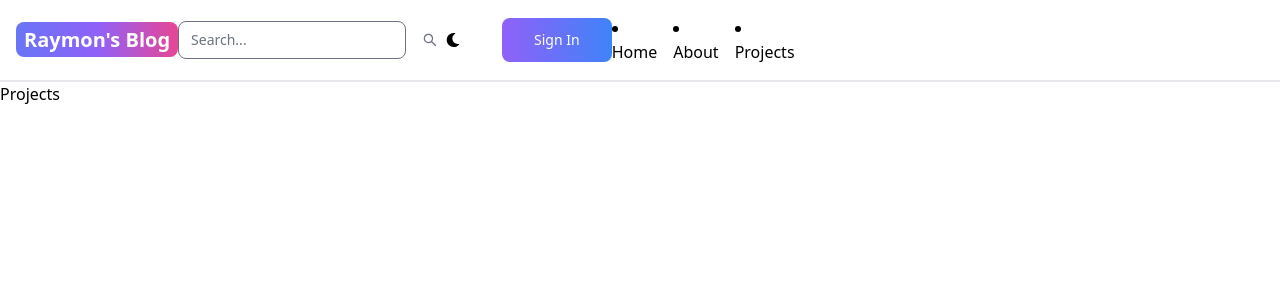
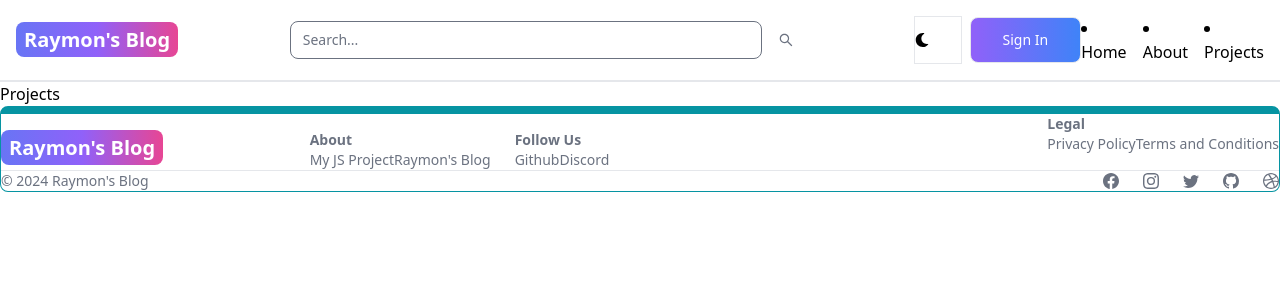
Before and after one commit to raymonsadhra/merg-blog, a React (Vite) app in the folder client/: page /projects in a window 1280 px wide. Shown: the top 300 px of the page. Built offline with nearby package versions, Linux system fonts and the light colour scheme.

Commit message:
created footer component

```diff
--- a/client/src/App.jsx
+++ b/client/src/App.jsx
@@ -7,6 +7,7 @@
 import Dashboard from './pages/Dashboard'
 import Projects from './pages/Projects'
 import Header from './components/Header'
+import Footer from './components/Footer'
 
 
 export default function Main() {
@@ -22,7 +23,7 @@
       <Route path="/projects" element={<Projects />} />
 
     </Routes>
-
+      <Footer />
     </BrowserRouter>
   )
 }
--- /dev/null
+++ b/client/src/components/Footer.jsx
@@ -0,0 +1,69 @@
+import React from 'react'
+import { Footer } from 'flowbite-react';
+import { Link } from 'react-router-dom';
+import { BsFacebook, BsInstagram, BsTwitter, BsGithub, BsDribbble } from 'react-icons/bs';
+
+export default function FooterCom() {
+  return (
+    <Footer container className='border border-t-8 border-teal-500'>
+        <div className='w-full max-w-7xl mx-auto'>
+            <div className='grid w-full justify-between sm:flex md:grid-cols-1'>
+                <div className='mt-5'>
+                    <Link to="/" className='self-center whitespace-nowrap text-lg sm:text-xl font-semibold dark:text-white'>
+                        <span className='px-2 py-1 bg-gradient-to-r from-indigo-500 via-purple-500 to-pink-500 rounded-lg text-white'>
+                        Raymon's Blog
+                        </span>
+                    </Link>
+                </div>
+                <div className="grid grid-cols-2 gap-8 mt-4 sm:grid-cols-3 sm:gap-6">
+                    <div>
+                        <Footer.Title title="About" />
+                        <Footer.LinkGroup col>
+                            <Footer.Link href="https://www.myjsproject.com" target = "_blank" rel="noopener noreferrer">
+                                My JS Project
+                            </Footer.Link>
+                            <Footer.Link href="/about" target = "_blank" rel="noopener noreferrer">
+                                Raymon's Blog
+                            </Footer.Link>
+                        </Footer.LinkGroup>
+                    </div>
+                    <div>
+                        <Footer.Title title="Follow Us" />
+                        <Footer.LinkGroup col>
+                            <Footer.Link href="https://www.github.com/raymonsadhra" target = "_blank" rel="noopener noreferrer">
+                                Github
+                            </Footer.Link>
+                            <Footer.Link href="#" target = "_blank" rel="noopener noreferrer">
+                                Discord
+                            </Footer.Link>
+                        </Footer.LinkGroup>
+                    </div>
+                </div>
+                <div>
+                        <Footer.Title title="Legal" />
+                        <Footer.LinkGroup col>
+                            <Footer.Link href="#" >
+                                Privacy Policy
+                            </Footer.Link>
+                            <Footer.Link href="#" target = "_blank" rel="noopener noreferrer">
+                                Terms and Conditions
+                            </Footer.Link>
+                        </Footer.LinkGroup>
+                    </div>
+            </div>
+            <Footer.Divider/>
+            <div className='w-full sm:flex sm:items-center sm:justify-between'>
+                <Footer.Copyright href ='#' by=" Raymon's Blog" year={new Date().getFullYear()}/>
+                <div className='flex gap-6 sm:mt-0 mt-4 sm:justify-center'>
+                    <Footer.Icon href='#' icon={BsFacebook}/>
+                    <Footer.Icon href='#' icon={BsInstagram}/>
+                    <Footer.Icon href='#' icon={BsTwitter}/>
+                    <Footer.Icon href='https://github.com/raymonsadhra' icon={BsGithub}/>
+                    <Footer.Icon href='#' icon={BsDribbble}/>
+                </div>
+            </div>
+        </div>
+
+    </Footer>
+  )
+}
```
